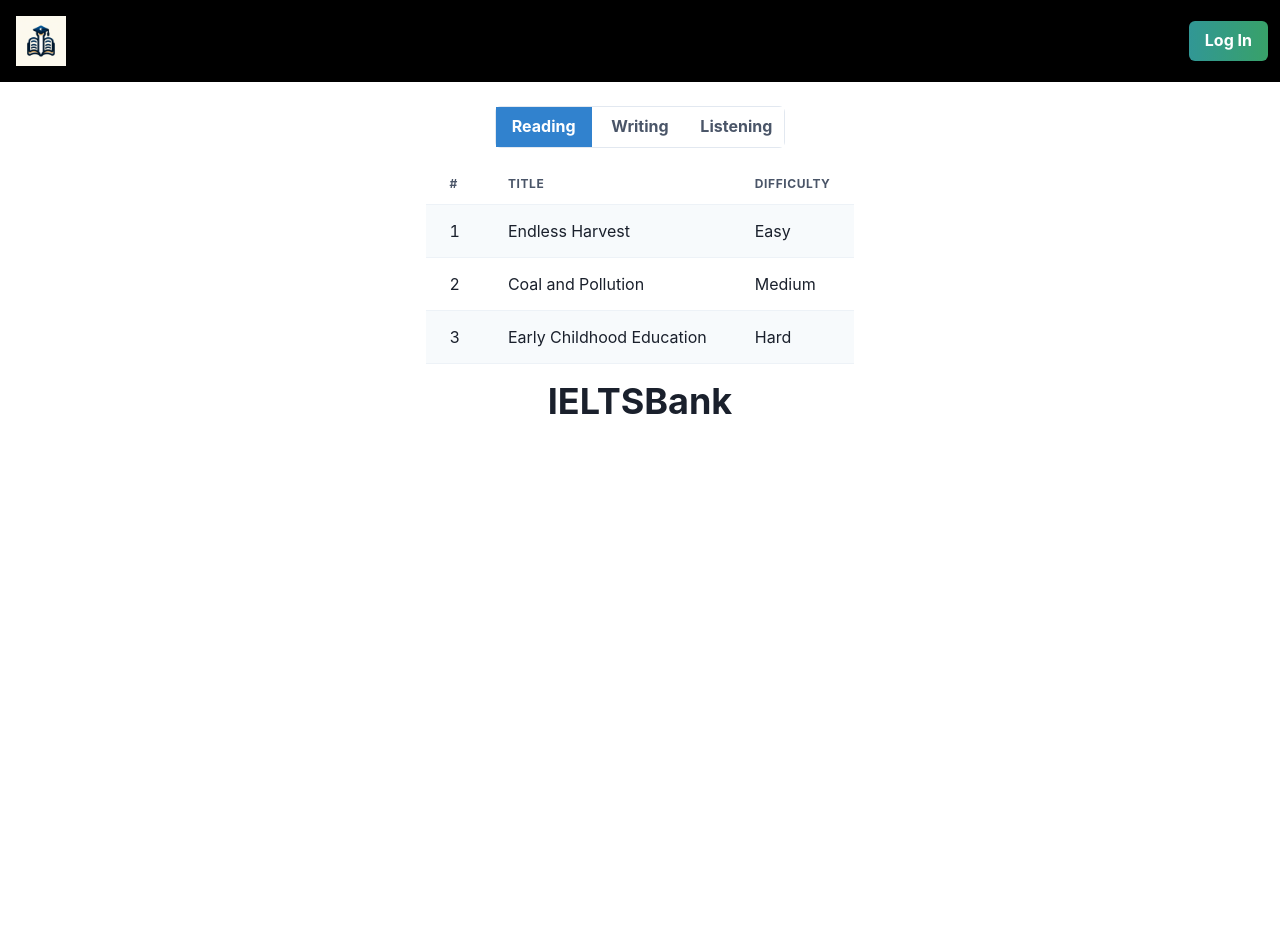
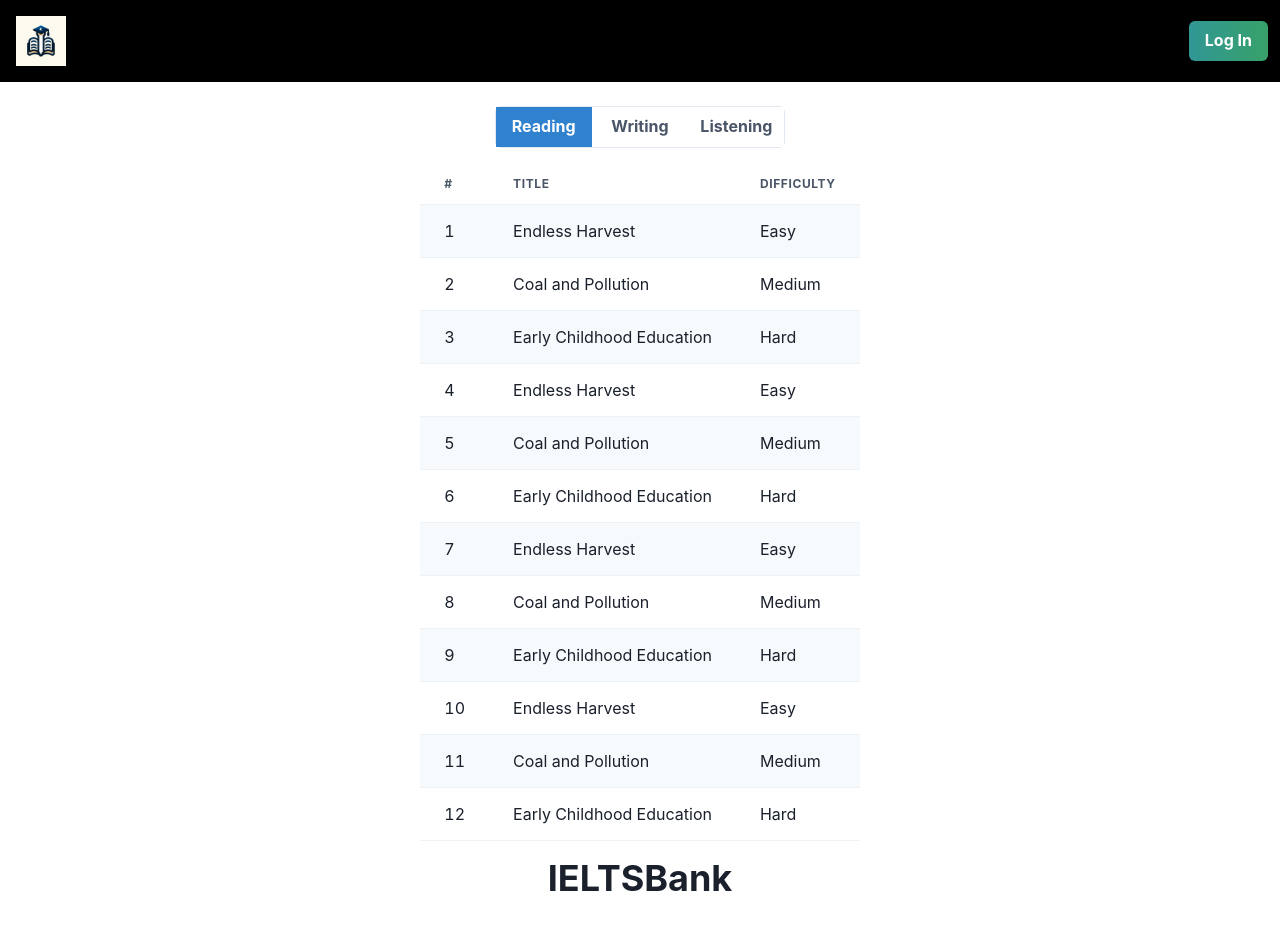
Before and after one commit to SeleemS/ielts-react, a React (Create React App) app: page / in a window 1280 px wide. Shown: the top 930 px of the page. Before the commit the page ends 800 px from the top, so only its background shows below. Built offline with nearby package versions, Linux system fonts and the light colour scheme.

Commit message:
Minor updates

```diff
--- a/src/components/DataTable.js
+++ b/src/components/DataTable.js
@@ -11,6 +11,15 @@ import {
 
 const DataTable = () => {
     const data = [
+        { title: 'Endless Harvest', difficulty: 'Easy' },
+        { title: 'Coal and Pollution', difficulty: 'Medium' },
+        { title: 'Early Childhood Education', difficulty: 'Hard' },
+        { title: 'Endless Harvest', difficulty: 'Easy' },
+        { title: 'Coal and Pollution', difficulty: 'Medium' },
+        { title: 'Early Childhood Education', difficulty: 'Hard' },
+        { title: 'Endless Harvest', difficulty: 'Easy' },
+        { title: 'Coal and Pollution', difficulty: 'Medium' },
+        { title: 'Early Childhood Education', difficulty: 'Hard' },
         { title: 'Endless Harvest', difficulty: 'Easy' },
         { title: 'Coal and Pollution', difficulty: 'Medium' },
         { title: 'Early Childhood Education', difficulty: 'Hard' },
--- a/src/pages/HomePage.js
+++ b/src/pages/HomePage.js
@@ -24,7 +24,7 @@ const HomePage = () => {
 
             {/* Main Content */}
             <Container maxW="100%" centerContent py={6}>
-                <VStack spacing={4}>
+                <VStack maxW = "100%" spacing={4}>
                     {/* Place the Toggle component here */}
                     <Toggle onChange={handleToggleChange} />
                     <DataTable />
```
